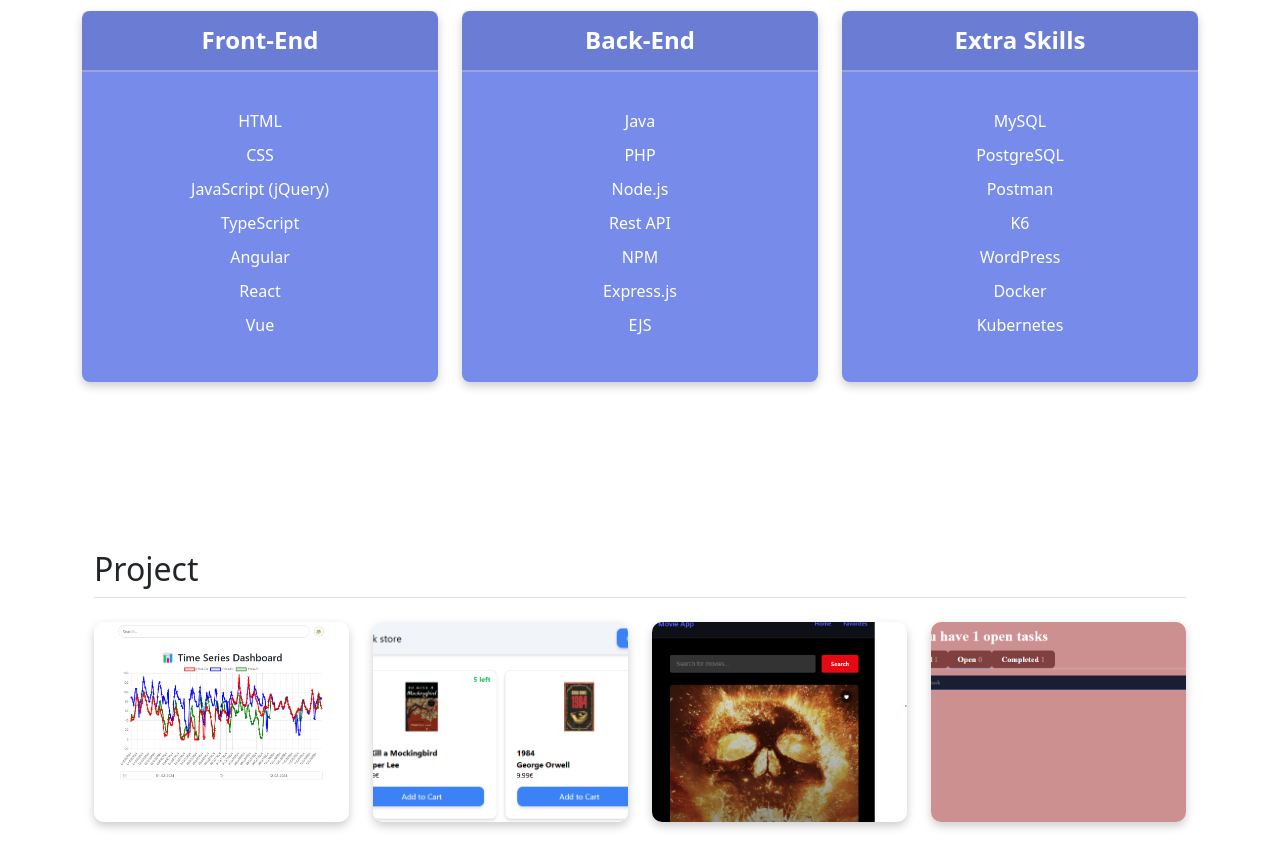
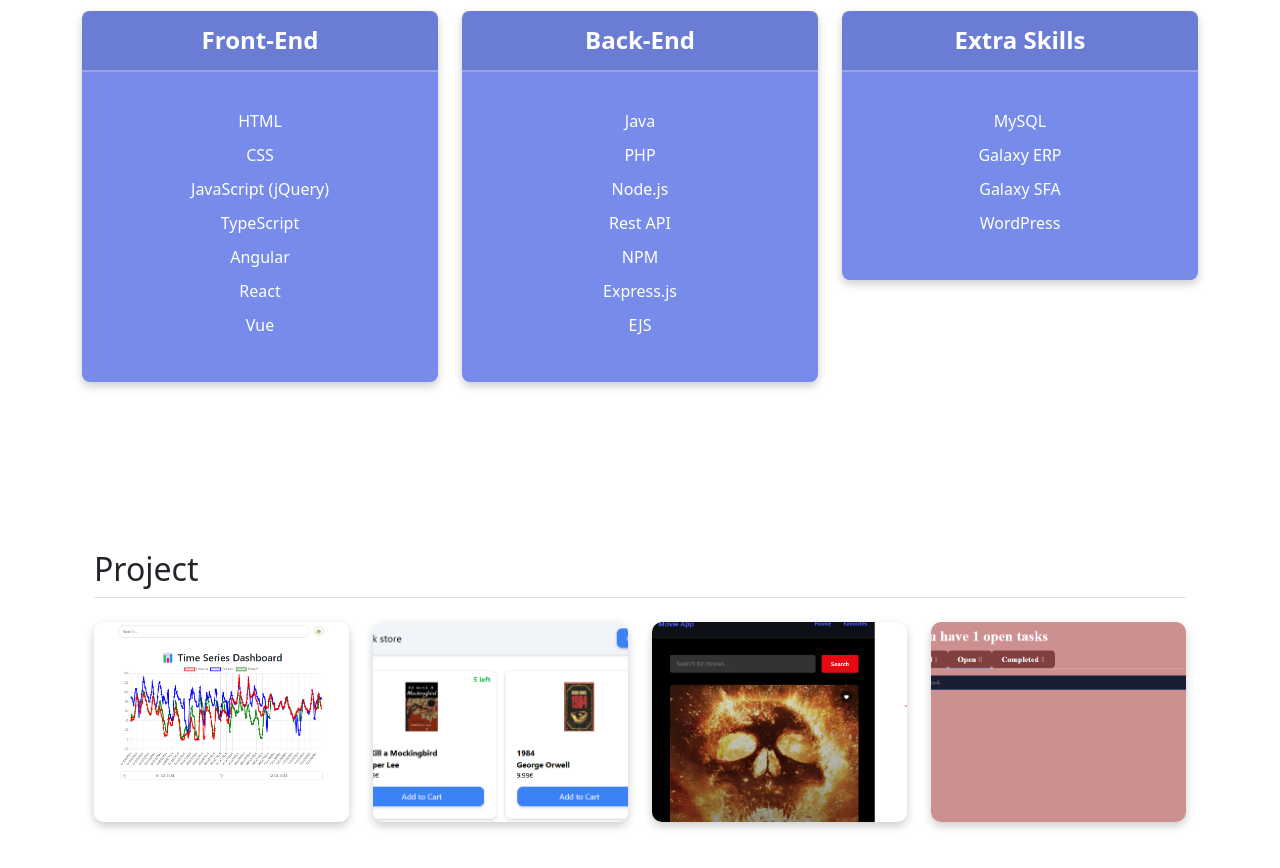
Before and after one commit to stellamarma/My-website, a Vue app: page / in a window 1280 px wide. Shown: the part 1000-1868 px from the top of the page. Built offline with nearby package versions, Linux system fonts and the light colour scheme.

Commit message:
Change skills

```diff
--- a/src/components/Skills.vue
+++ b/src/components/Skills.vue
@@ -49,12 +49,9 @@
             <div class="card-body">
               <ul class="list-unstyled mt-3 mb-4">
                 <li>MySQL</li>
-                <li>PostgreSQL</li>
-                <li>Postman</li>
-                <li>K6</li>
+                <li>Galaxy ERP</li>
+                <li>Galaxy SFA</li>
                 <li>WordPress</li>
-                <li>Docker</li>
-                <li>Kubernetes</li>
               </ul>
             </div>
           </div>
```
